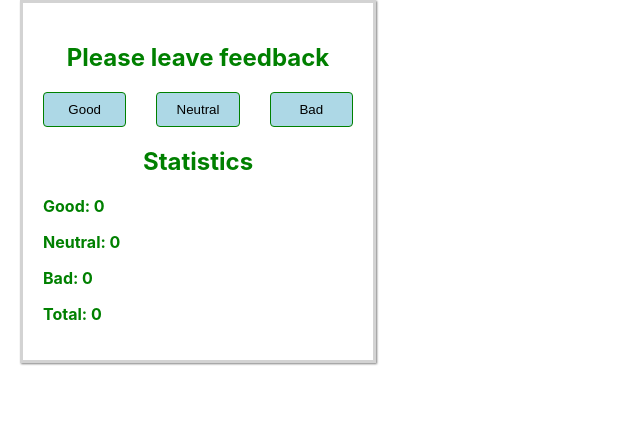
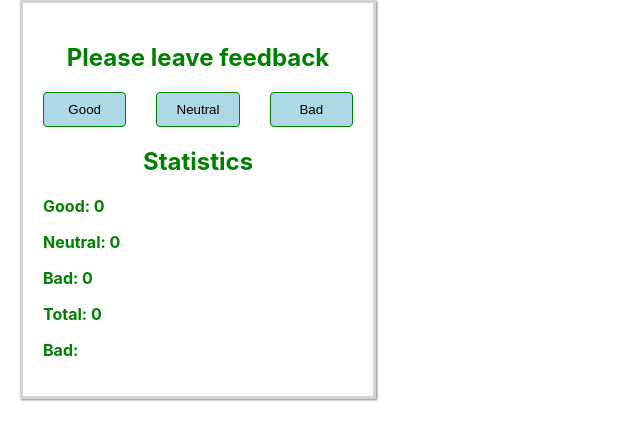
Before and after one commit to daria31v/goit-react-hw-02-feedback, a React (Create React App) app: page / in a window 1280 px wide. Shown: the top 440 px of the page, without its empty margins (0-640 px from the left). Built offline with nearby package versions, Linux system fonts and the light colour scheme.

Commit message:
Update Statistics.jsx

```diff
--- a/src/components/Statistics/Statistics.jsx
+++ b/src/components/Statistics/Statistics.jsx
@@ -6,6 +6,6 @@ export const Statistics = ({good, neutral, bad, total}) => (
         <Option>Neutral: {neutral} </Option>
         <Option>Bad: {bad} </Option>
         <Option>Total: {total} </Option>
-        {/* <Option>Bad: {total} </Option> */}
+        <Option>Bad: </Option>
     </div>
 )
```
